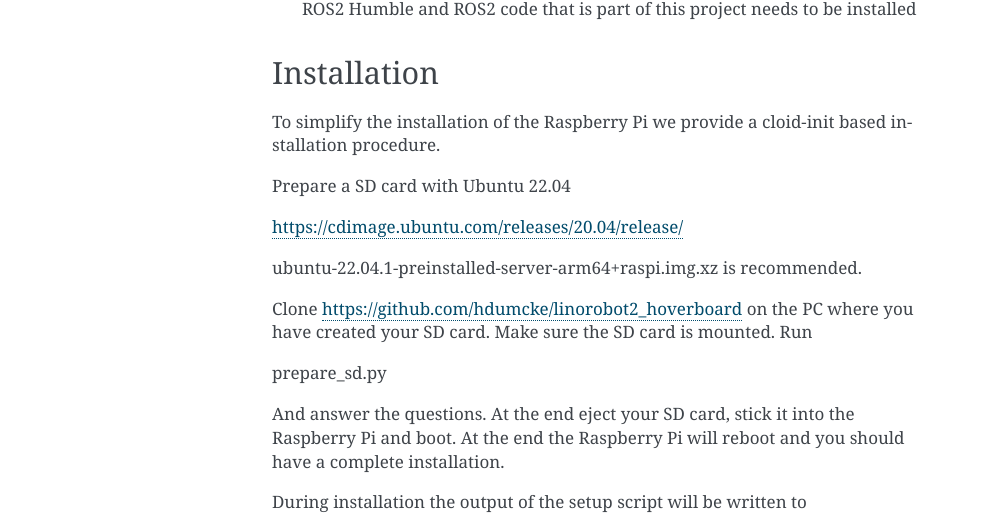
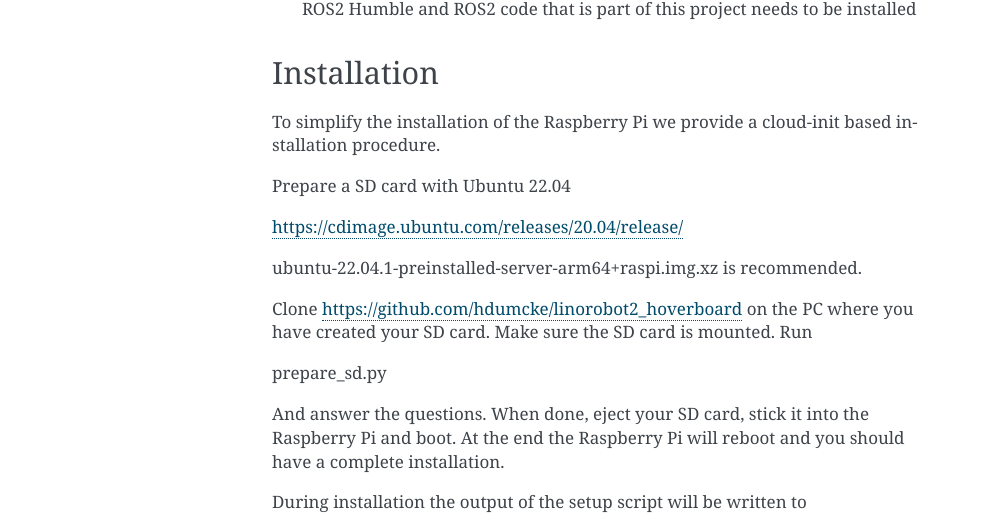
Before and after one commit to hdumcke/linorobot2_hoverboard, a Sphinx documentation site: the page built from doc/source/raspi.rst, in a window 1280 px wide. Shown: the part 421-936 px from the top of the page, without its empty margins (148-1141 px from the left). Built offline with Sphinx 7.4.7, drawn with Linux system fonts in a browser that asks for light colours.

Commit message:
fixed spelling mistakes

```diff
--- a/doc/source/hoverboard.rst
+++ b/doc/source/hoverboard.rst
@@ -1,4 +1,4 @@
-Hoverbaord
+Hoverboard
 =========
 
 We will leverage the work done and documented in the following projects:
--- a/doc/source/raspi.rst
+++ b/doc/source/raspi.rst
@@ -18,7 +18,7 @@
 Installation
 ------------
 
-To simplify the installation of the Raspberry Pi we provide a cloid-init based installation procedure.
+To simplify the installation of the Raspberry Pi we provide a cloud-init based installation procedure.
 
 Prepare a SD card with Ubuntu 22.04
 
@@ -30,6 +30,6 @@
 
 prepare_sd.py
 
-And answer the questions. At the end eject your SD card, stick it into the Raspberry Pi and boot. At the end the Raspberry Pi will reboot and you should have a complete installation.
+And answer the questions. When done, eject your SD card, stick it into the Raspberry Pi and boot. At the end the Raspberry Pi will reboot and you should have a complete installation.
 
 During installation the output of the setup script will be written to ~/.setup_err.log and ~/.setup_out.log These file can be used to monitor the installation process
```
Also changed, not shown: 1 other file.
